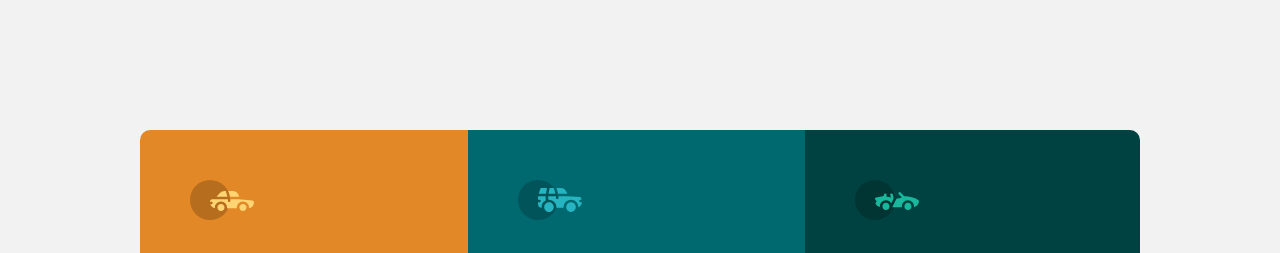
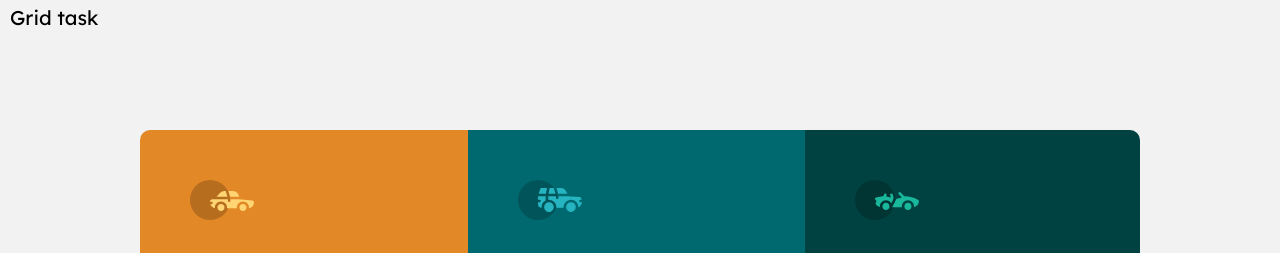
Before and after one commit to ejena-black/CSS-Flexbox-and-Grid-Layout--Zuri-task, a plain HTML site: page index.html in a window 1280 px wide. Shown: the top 253 px of the page. Drawn offline with Linux system fonts and the light colour scheme.

Commit message:
added link to grid task

```diff
--- a/index.html
+++ b/index.html
@@ -8,6 +8,9 @@
     <title>CSS Flexbox</title>
 </head>
 <body>
+    <header>
+        <a href="grid.html">Grid task</a>
+    </header>
     <main>
         <section id="sedans">
             <img src="./assets/icon-sedans.svg" alt="">
--- a/style.css
+++ b/style.css
@@ -9,6 +9,20 @@ body{
     margin: 0;
     background: hsl(0, 0%, 95%);
     font-size: 15px;
+}
+header{
+    position: absolute;
+    top: 5px;
+    left: 10px;
+}
+a{
+    text-decoration: none;
+    color: black;
+    font-family: 'Lexend Deca';
+    font-size: 20px;
+}
+a:hover{
+    color: hsl(184, 100%, 22%);
 }
 
 main{
```
